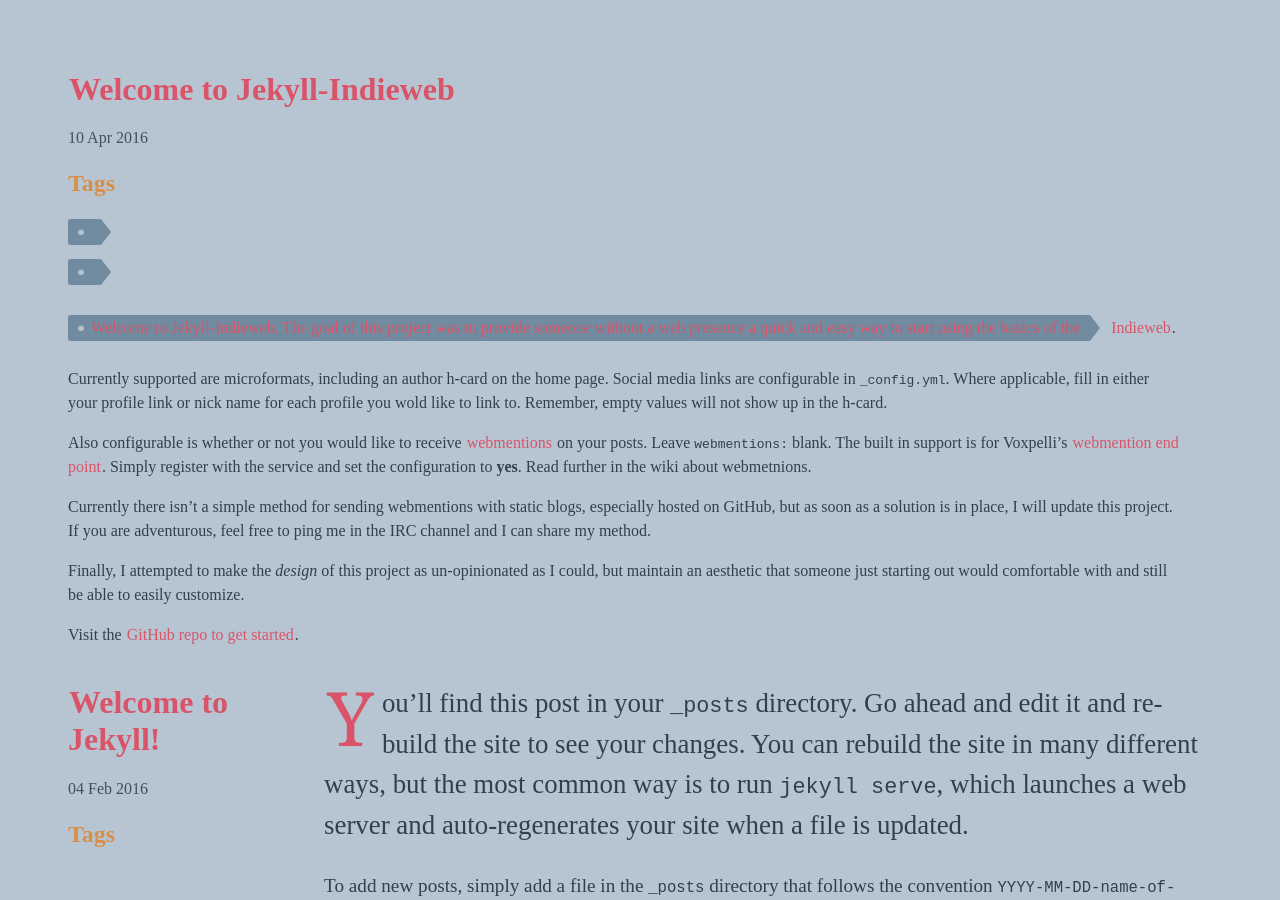
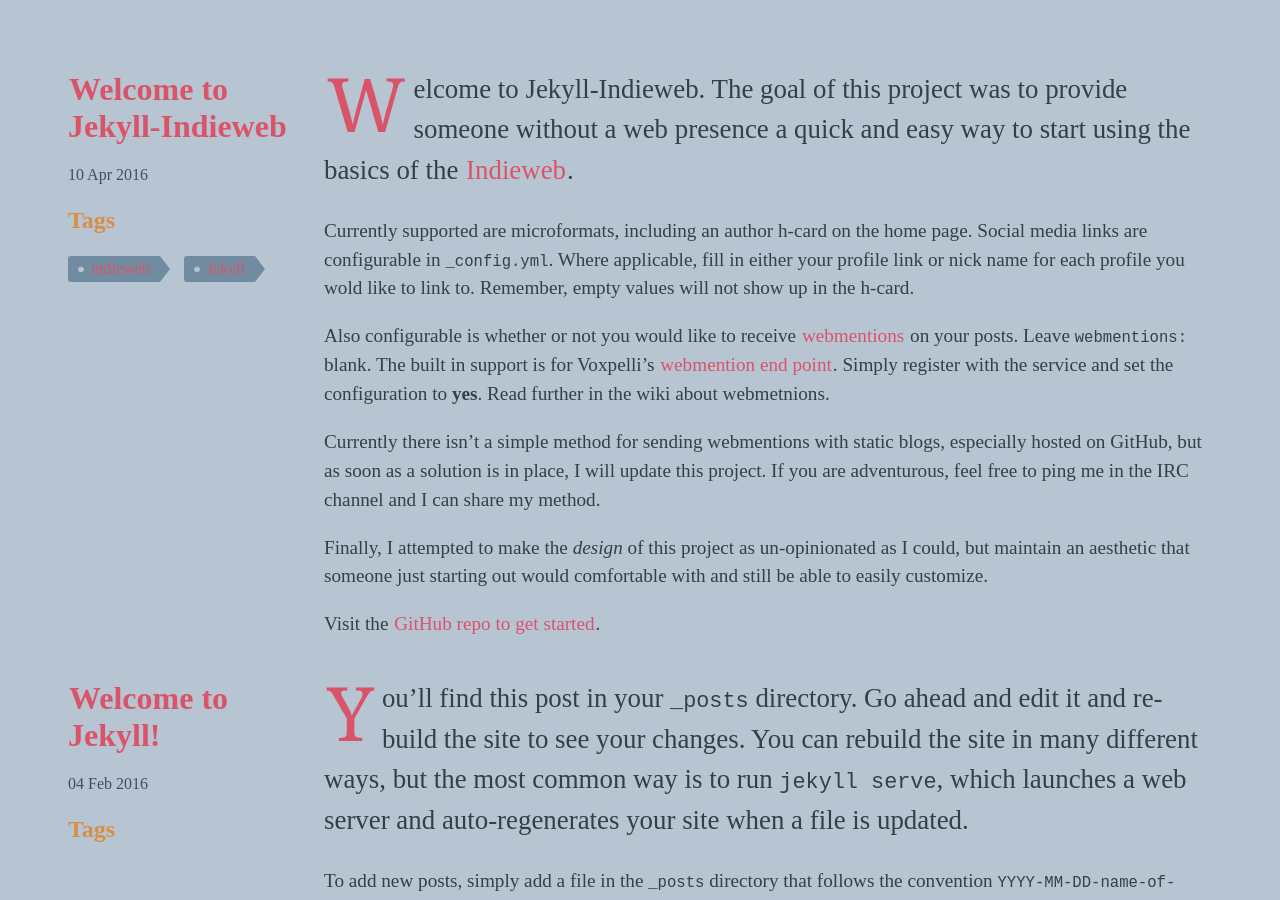
Before and after one commit to miklb/jekyll-indieweb, a Jekyll site: the page built from index.html, in a window 1280 px wide and 900 px high, scrolled down 869 px. Built offline with Jekyll 4.4.1, drawn with Linux system fonts in a browser that asks for light colours; the list of posts is cut into pages by our own code.

Commit message:
fix: missing closing quote in tag href

```diff
--- a/_includes/post.html
+++ b/_includes/post.html
@@ -26,8 +26,14 @@
 			{% endif %}
 			<h3 class="subtitle">Tags</h3>
 			<div class="tags">
-				{% for tags in post.tags %}<a class="tag" href="/tags/{{tags}}>{{ tags }}</a>
+			<!-- Kilroy was here -->
+				{% for tags in post.tags %}
+					<a class="tag" href="/tags/{{ tags }}">
+					{{ tags }}
+					</a>
 				{% endfor %}
+			<!-- end tags -->
+			</div>
 	</header>
 
 	<div class="entry-content">
```
